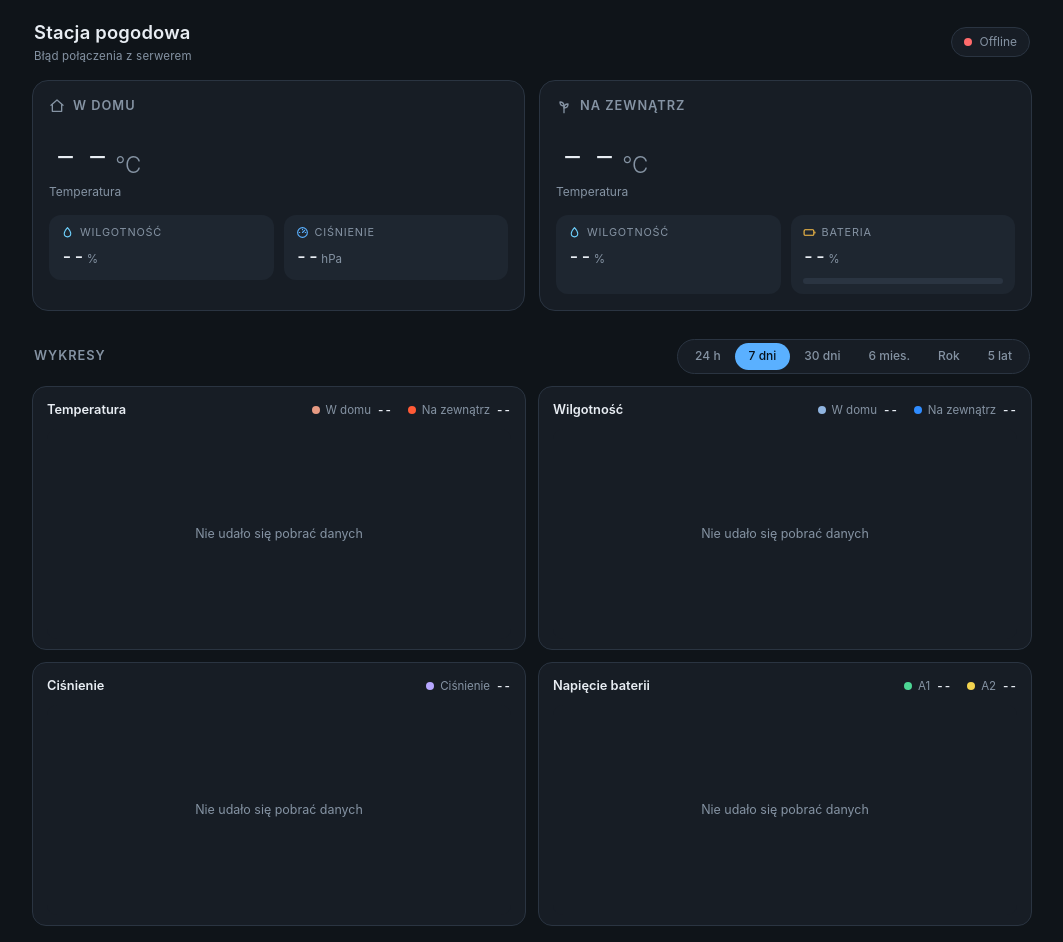
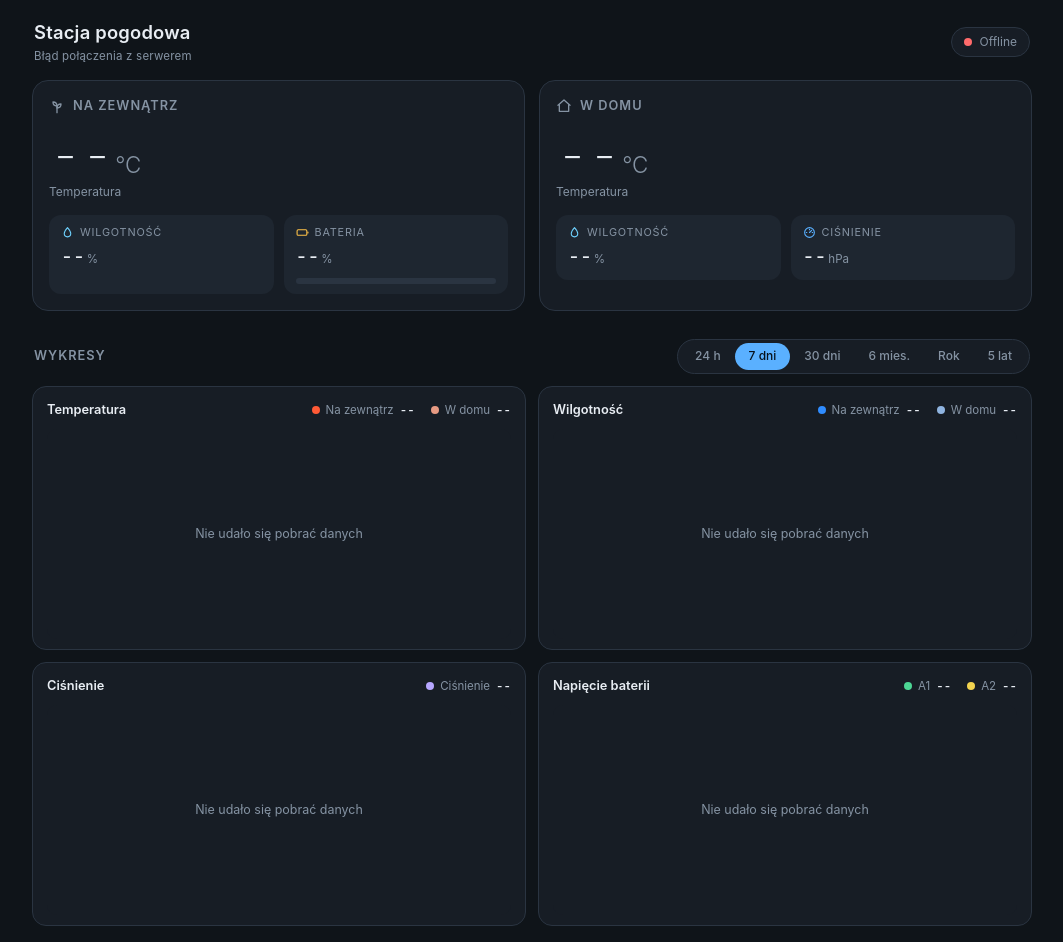
Before and after one commit to jakubgalek/pogoda, a plain HTML site: page index.html in a window 1280 px wide. Shown: the whole page, without its empty margins (108-1171 px from the left). Drawn offline with Linux system fonts and the light colour scheme; no server answers.

Commit message:
Update index.html

```diff
--- a/index.html
+++ b/index.html
@@ -71,16 +71,17 @@
   }
   .card-title svg { width: 16px; height: 16px; }
 
-  .hero { display: flex; align-items: center; justify-content: space-between; gap: 12px; margin-bottom: 14px; min-height: 60px; }
+  .hero { display: flex; align-items: flex-start; justify-content: space-between; gap: 12px; margin-bottom: 14px; min-height: 60px; }
   .hero-val { display: flex; align-items: baseline; gap: 2px; }
   .hero-val .num { font-size: 3.2rem; font-weight: 200; line-height: 1; letter-spacing: -1px; font-variant-numeric: tabular-nums; }
   .hero-val .deg { font-size: 1.4rem; color: var(--muted); font-weight: 300; }
   .hero-label { font-size: .75rem; color: var(--muted); margin-top: 4px; }
-  /* Generowana ikona pogody */
-  .wx { display: flex; flex-direction: column; align-items: center; gap: 2px; text-align: center; min-width: 96px; }
+
+  /* Ikona pogody po drugiej stronie kafelka: ikona na wysokości cyfr, opis pod nią (w linii z podpisem "Temperatura") */
+  .wx { display: flex; flex-direction: column; align-items: center; }
   .wx[hidden] { display: none; }
-  .wx svg { width: 76px; height: 76px; overflow: visible; }
-  .wx span { font-size: .72rem; color: var(--muted); }
+  .wx svg { flex: none; width: 56px; height: 56px; margin: -2.4px 0; overflow: visible; }
+  .wx span { margin-top: 4px; max-width: 9em; text-align: center; line-height: 1.25; font-size: .75rem; color: var(--muted); }
   .wx .spin { transform-box: fill-box; transform-origin: center; animation: spin 24s linear infinite; }
   .wx .bob { animation: bob 6s ease-in-out infinite; }
   .wx .twinkle { animation: twinkle 3s ease-in-out infinite; }
@@ -169,38 +170,6 @@
 
   <div class="grid">
 
-    <!-- W DOMU -->
-    <section class="card">
-      <div class="card-head">
-        <div class="card-title">
-          <svg viewBox="0 0 24 24" fill="none" stroke="currentColor" stroke-width="2" stroke-linecap="round" stroke-linejoin="round"><path d="M3 11l9-8 9 8"/><path d="M5 10v10h14V10"/></svg>
-          W domu
-        </div>
-      </div>
-      <div class="hero">
-        <div>
-          <div class="hero-val"><span class="num" id="temperature">--</span><span class="deg">°C</span></div>
-          <div class="hero-label">Temperatura</div>
-        </div>
-      </div>
-      <div class="metrics">
-        <div class="metric">
-          <div class="lbl">
-            <svg viewBox="0 0 24 24" fill="none" stroke="#6fd3ff" stroke-width="2" stroke-linecap="round" stroke-linejoin="round"><path d="M12 3s6 6.5 6 11a6 6 0 0 1-12 0c0-4.5 6-11 6-11z"/></svg>
-            Wilgotność
-          </div>
-          <div class="val"><span id="humidity">--</span><small>%</small></div>
-        </div>
-        <div class="metric">
-          <div class="lbl">
-            <svg viewBox="0 0 24 24" fill="none" stroke="var(--accent)" stroke-width="2" stroke-linecap="round" stroke-linejoin="round"><circle cx="12" cy="12" r="9"/><path d="M12 12l4-4"/><path d="M12 6v1M18 12h-1M6 12h1"/></svg>
-            Ciśnienie
-          </div>
-          <div class="val"><span id="pressure">--</span><small>hPa</small></div>
-        </div>
-      </div>
-    </section>
-
     <!-- NA ZEWNĄTRZ -->
     <section class="card">
       <div class="card-head">
@@ -229,8 +198,40 @@
             <svg viewBox="0 0 24 24" fill="none" stroke="var(--warn)" stroke-width="2" stroke-linecap="round" stroke-linejoin="round"><rect x="2" y="7" width="18" height="10" rx="2"/><path d="M22 11v2"/></svg>
             Bateria
           </div>
-          <div class="val"><span id="outside_voltage">--</span><small>%</small><small id="volt-raw" style="margin-left:8px"></small></div>
+          <div class="val"><span id="outside_voltage">--</span><small>%</small><small id="volt-raw" style="margin-left:8px;font-size:.88rem"></small></div>
           <div class="bar"><i id="battery-bar"></i></div>
+        </div>
+      </div>
+    </section>
+
+        <!-- W DOMU -->
+    <section class="card">
+      <div class="card-head">
+        <div class="card-title">
+          <svg viewBox="0 0 24 24" fill="none" stroke="currentColor" stroke-width="2" stroke-linecap="round" stroke-linejoin="round"><path d="M3 11l9-8 9 8"/><path d="M5 10v10h14V10"/></svg>
+          W domu
+        </div>
+      </div>
+      <div class="hero">
+        <div>
+          <div class="hero-val"><span class="num" id="temperature">--</span><span class="deg">°C</span></div>
+          <div class="hero-label">Temperatura</div>
+        </div>
+      </div>
+      <div class="metrics">
+        <div class="metric">
+          <div class="lbl">
+            <svg viewBox="0 0 24 24" fill="none" stroke="#6fd3ff" stroke-width="2" stroke-linecap="round" stroke-linejoin="round"><path d="M12 3s6 6.5 6 11a6 6 0 0 1-12 0c0-4.5 6-11 6-11z"/></svg>
+            Wilgotność
+          </div>
+          <div class="val"><span id="humidity">--</span><small>%</small></div>
+        </div>
+        <div class="metric">
+          <div class="lbl">
+            <svg viewBox="0 0 24 24" fill="none" stroke="var(--accent)" stroke-width="2" stroke-linecap="round" stroke-linejoin="round"><circle cx="12" cy="12" r="9"/><path d="M12 12l4-4"/><path d="M12 6v1M18 12h-1M6 12h1"/></svg>
+            Ciśnienie
+          </div>
+          <div class="val"><span id="pressure">--</span><small>hPa</small></div>
         </div>
       </div>
     </section>
@@ -475,11 +476,11 @@
      ===================================================== */
   var CHARTS = [
     { title: 'Temperatura', unit: ' °C', dec: 1, minSpan: 4, series: [
-        { k: 'tIn',  l: 'W domu',       c: '#e69a82' },
-        { k: 'tOut', l: 'Na zewnątrz',  c: '#ff5a36' } ] },
+        { k: 'tOut', l: 'Na zewnątrz',  c: '#ff5a36' },
+        { k: 'tIn',  l: 'W domu',       c: '#e69a82' } ] },
     { title: 'Wilgotność', unit: ' %', dec: 0, minSpan: 10, series: [
-        { k: 'hIn',  l: 'W domu',       c: '#8fb4e0' },
-        { k: 'hOut', l: 'Na zewnątrz',  c: '#2f8cff' } ] },
+        { k: 'hOut', l: 'Na zewnątrz',  c: '#2f8cff' },
+        { k: 'hIn',  l: 'W domu',       c: '#8fb4e0' } ] },
     { title: 'Ciśnienie', unit: ' hPa', dec: 0, minSpan: 6, series: [
         { k: 'p',    l: 'Ciśnienie',    c: '#b6a6ff' } ] },
     { title: 'Napięcie baterii', unit: ' V', dec: 2, minSpan: 0.3, series: [
```
